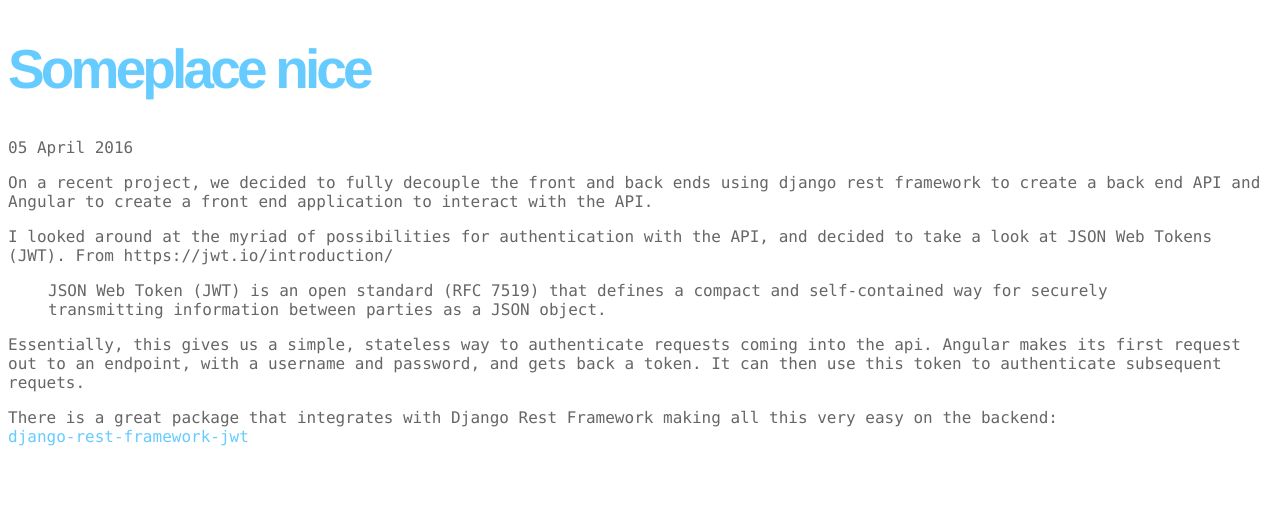
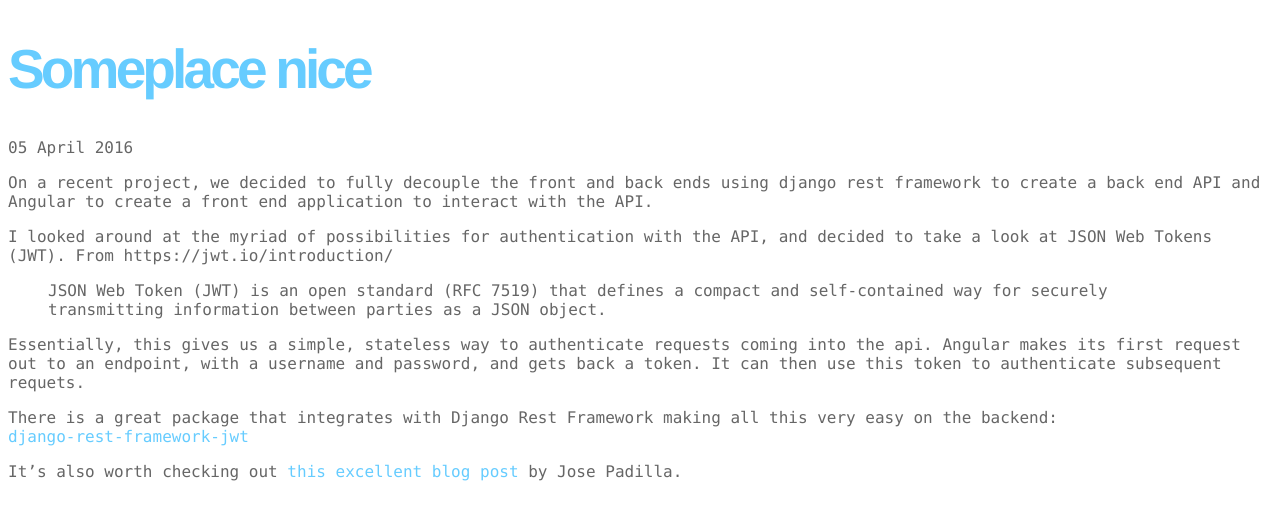
Before and after one commit to adamcheasley/adamcheasley.github.io, a Jekyll site: the page built from _posts/2016-04-05-django-jwt.md, in a window 1280 px wide. Shown: the top 520 px of the page. Built offline with Jekyll 4.4.1, drawn with Linux system fonts in a browser that asks for light colours.

Commit message:
Update 2016-04-05-django-jwt.md

```diff
--- a/_posts/2016-04-05-django-jwt.md
+++ b/_posts/2016-04-05-django-jwt.md
@@ -16,3 +16,5 @@
 
 There is a great package that integrates with Django Rest Framework making all this very easy on the backend:
 [django-rest-framework-jwt](https://getblimp.github.io/django-rest-framework-jwt/)
+
+It's also worth checking out [this excellent blog post](http://jpadilla.com/post/73791304724/auth-with-json-web-tokens) by Jose Padilla.
```
